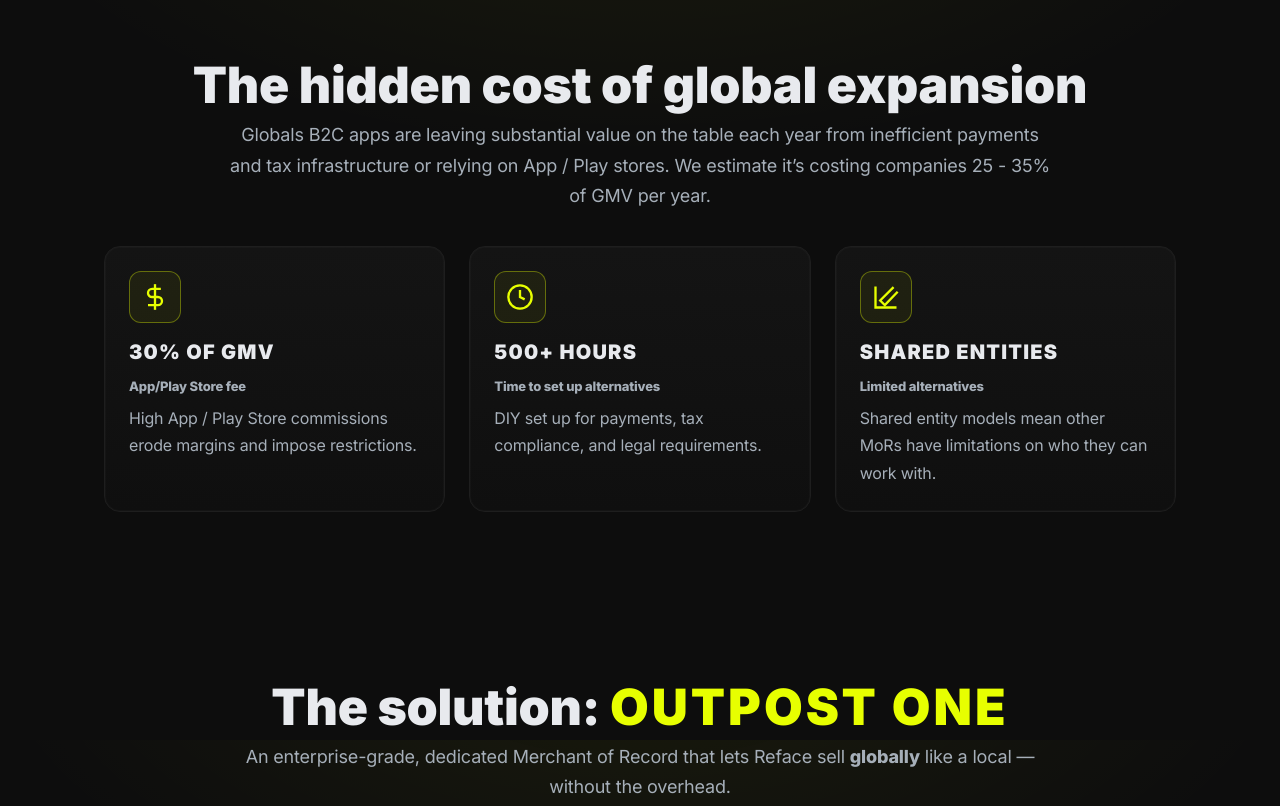
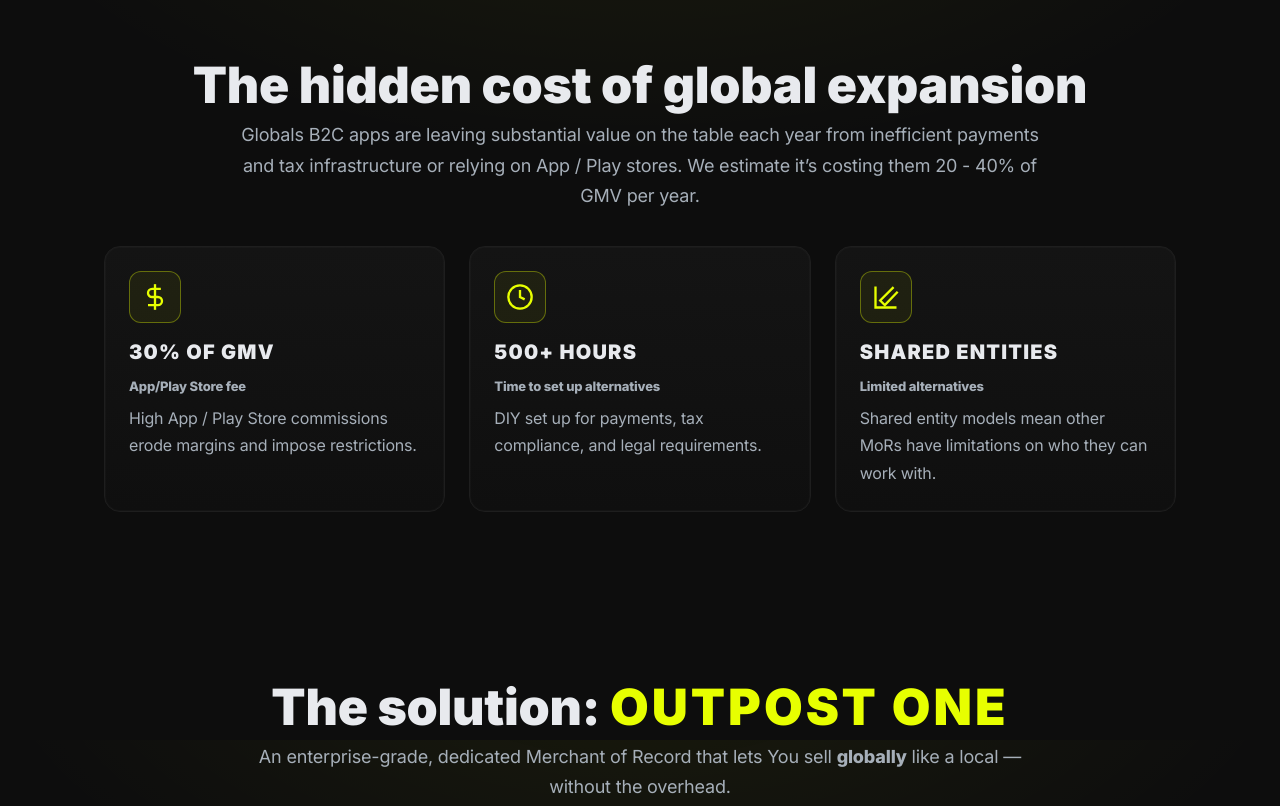
Before and after one commit to ancamaszni/outpost-apps-general, a plain HTML site: page index.html in a window 1280 px wide. Shown: the part 860-1666 px from the top of the page. Drawn offline with Linux system fonts and the light colour scheme.

Commit message:
Update index.html

```diff
--- a/index.html
+++ b/index.html
@@ -232,7 +232,7 @@ td{padding:18px 24px;color:var(--fg)}
         <h2 class="section-title">The hidden cost of global expansion</h2>
         <p class="section-subtitle">
           Globals B2C apps are leaving substantial value on the table each year from inefficient payments
-          and tax infrastructure or relying on App / Play stores. We estimate it’s costing companies 25 - 35% of GMV per year.
+          and tax infrastructure or relying on App / Play stores. We estimate it’s costing them 20 - 40% of GMV per year.
         </p>
       </div>
       <div class="grid-3">
@@ -275,7 +275,7 @@ td{padding:18px 24px;color:var(--fg)}
         The solution: <span class="solid-green-text">Outpost One</span>
       </h2>
       <p class="section-subtitle">
-        An enterprise-grade, dedicated Merchant of Record that lets <span class="company">Reface</span>
+        An enterprise-grade, dedicated Merchant of Record that lets <span class="company">you</span>
         sell <strong>globally</strong> like a local — without the overhead.
       </p>
     </div>
@@ -573,8 +573,8 @@ td{padding:18px 24px;color:var(--fg)}
      - gmvStart: starting GMV (number, USD)
    ========================================================= */
   const CONFIG = {
-    company: "Reface",
-    gmvStart: 7200000,           // starting GMV for the global calculator
+    company: "You",
+    gmvStart: 10000000,           // starting GMV for the global calculator
     fees: { app: 0.30, outpost: 0.085 }, // % of GMV (decimals)
     payfxDefault: 0.04,            // 4% default additional pay/FX
   };
@@ -584,7 +584,7 @@ td{padding:18px 24px;color:var(--fg)}
      Change only if you need a different range/step.
    ========================================================= */
   const SLIDERS = {
-    gmvMin: 1000_000, gmvMax: 25_000_000, gmvStep: 50_000,
+    gmvMin: 1000_000, gmvMax: 50_000_000, gmvStep: 100_000,
     payfxMin: 2, payfxMax: 10, payfxStep: 0.5
   };
 
```
